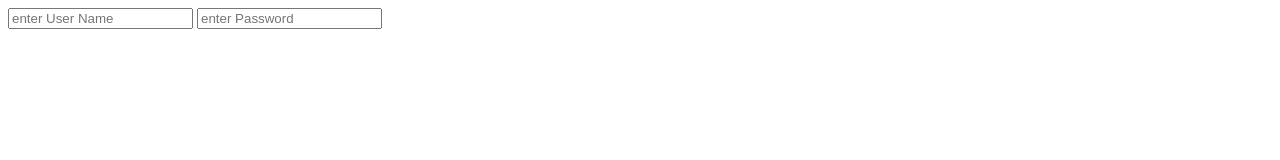
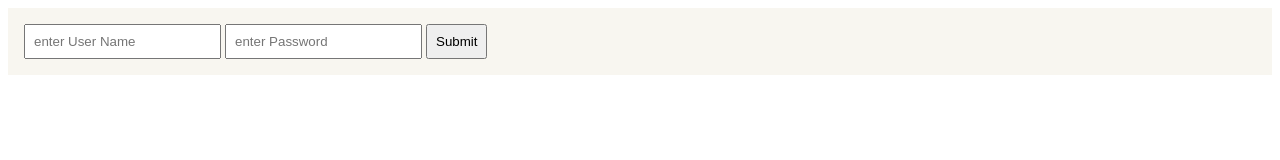
Before and after one commit to Mafiri/Sign-in-test-for-version-control, a plain HTML site: page index.html in a window 1280 px wide. Drawn offline with Linux system fonts and the light colour scheme.

Commit message:
Added CSS Styling

```diff
--- a/index.html
+++ b/index.html
@@ -4,9 +4,23 @@
     <meta charset="UTF-8">
     <meta name="viewport" content="width=device-width, initial-scale=1.0">
     <title>Document</title>
+    <style>
+        .wrapper{
+            padding: 1rem;
+            background-color: rgba(220, 211, 179, 0.2);
+        }
+        input, button{
+            padding: 0.5rem;
+        }
+
+
+    </style>
 </head>
 <body>
+    <div class="wrapper">
  <input type="text" placeholder="enter User Name">
  <input type="text"placeholder="enter Password">
+ <button>Submit</button>
+ </div>
 </body>
 </html>
```
